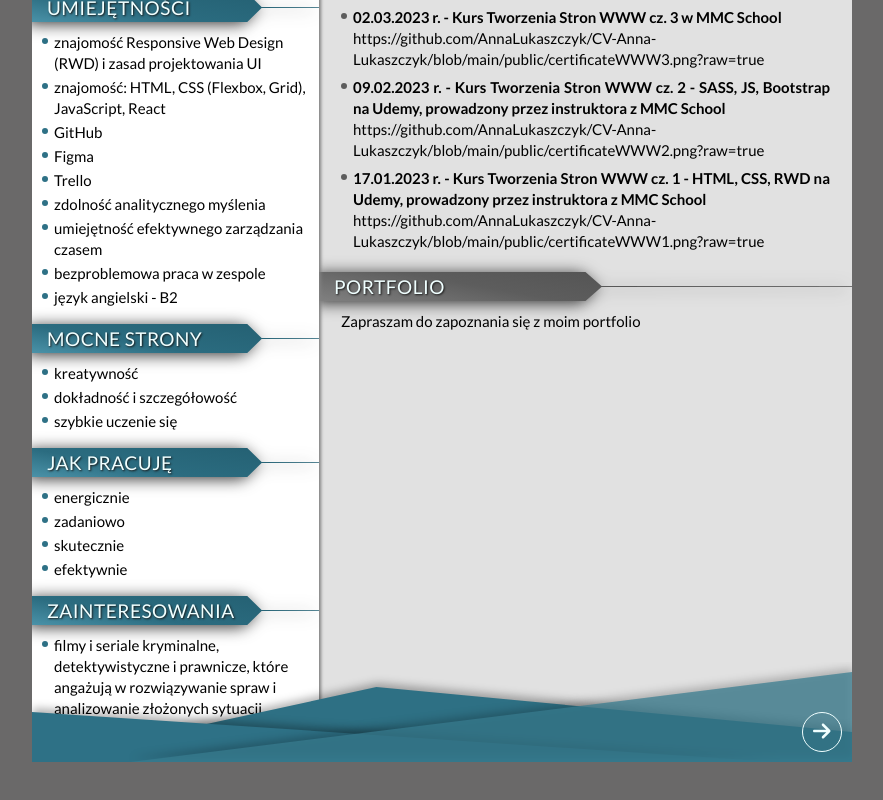
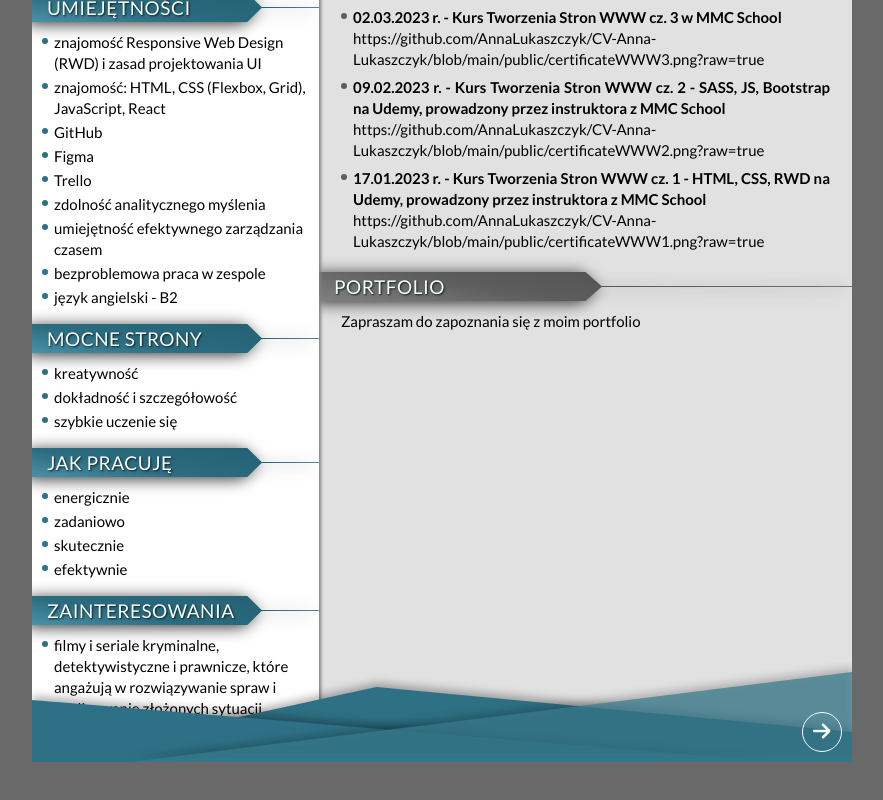
Before and after one commit to AnnaLukaszczyk/CV-Anna-Lukaszczyk, a React (Create React App) app: page / in a window 1280 px wide. Shown: the part 438-1238 px from the top of the page, without its empty margins (198-1081 px from the left). Built offline with nearby package versions, Linux system fonts and the light colour scheme.

Commit message:
changed clip-path value for layer 2 from 50% to 38%

```diff
--- a/src/features/Footer/styled.js
+++ b/src/features/Footer/styled.js
@@ -34,7 +34,7 @@ export const Layer1 = styled(Layer)`
 export const Layer2 = styled(Layer)`
 	width: 101%;
 	background-color: #2e7186;
-	clip-path: polygon(0 50%, 90% 100%, 0 100%);
+	clip-path: polygon(0 38%, 90% 100%, 0 100%);
 `;
 
 export const Layer3 = styled(Layer)`
```
